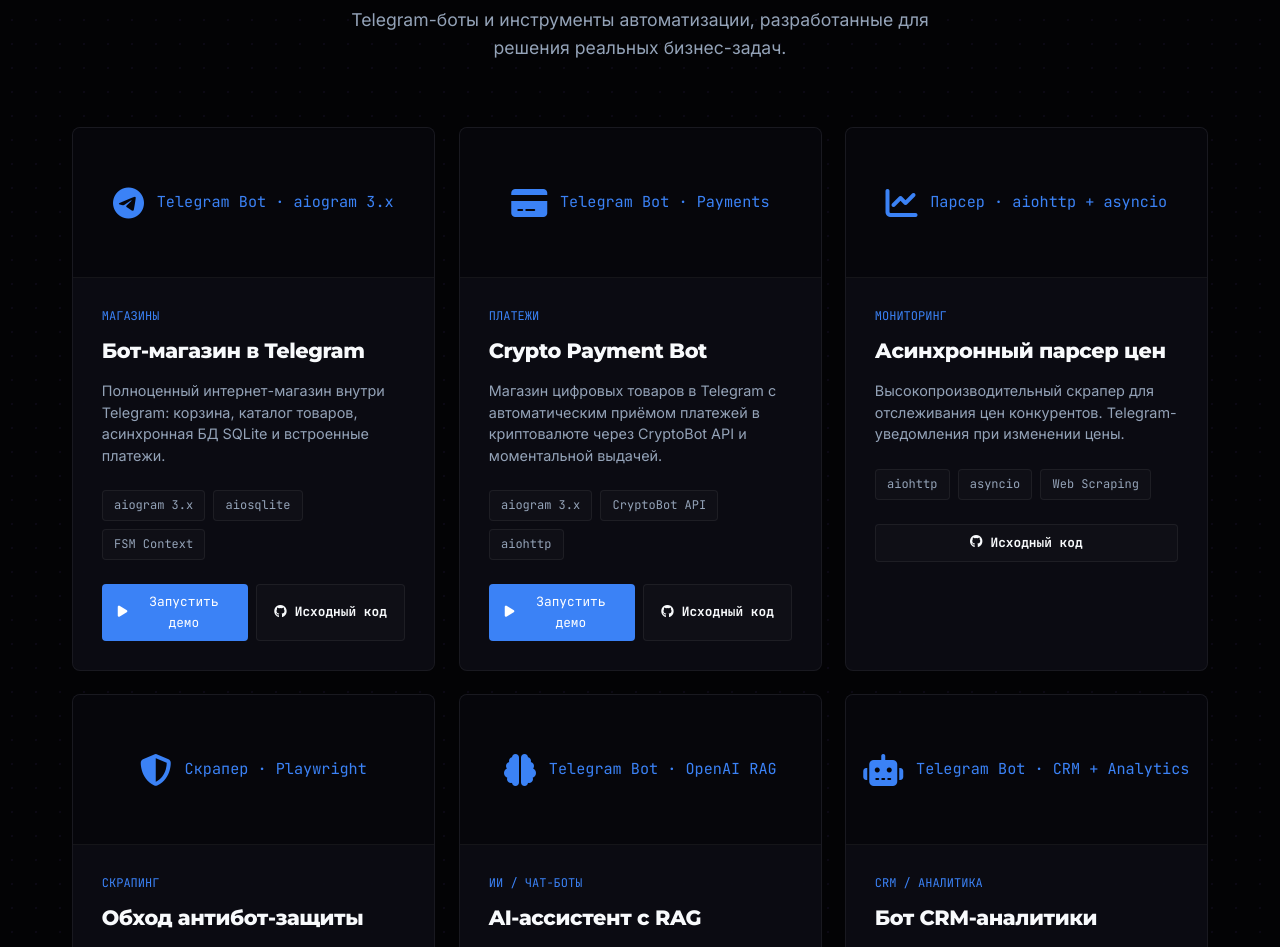
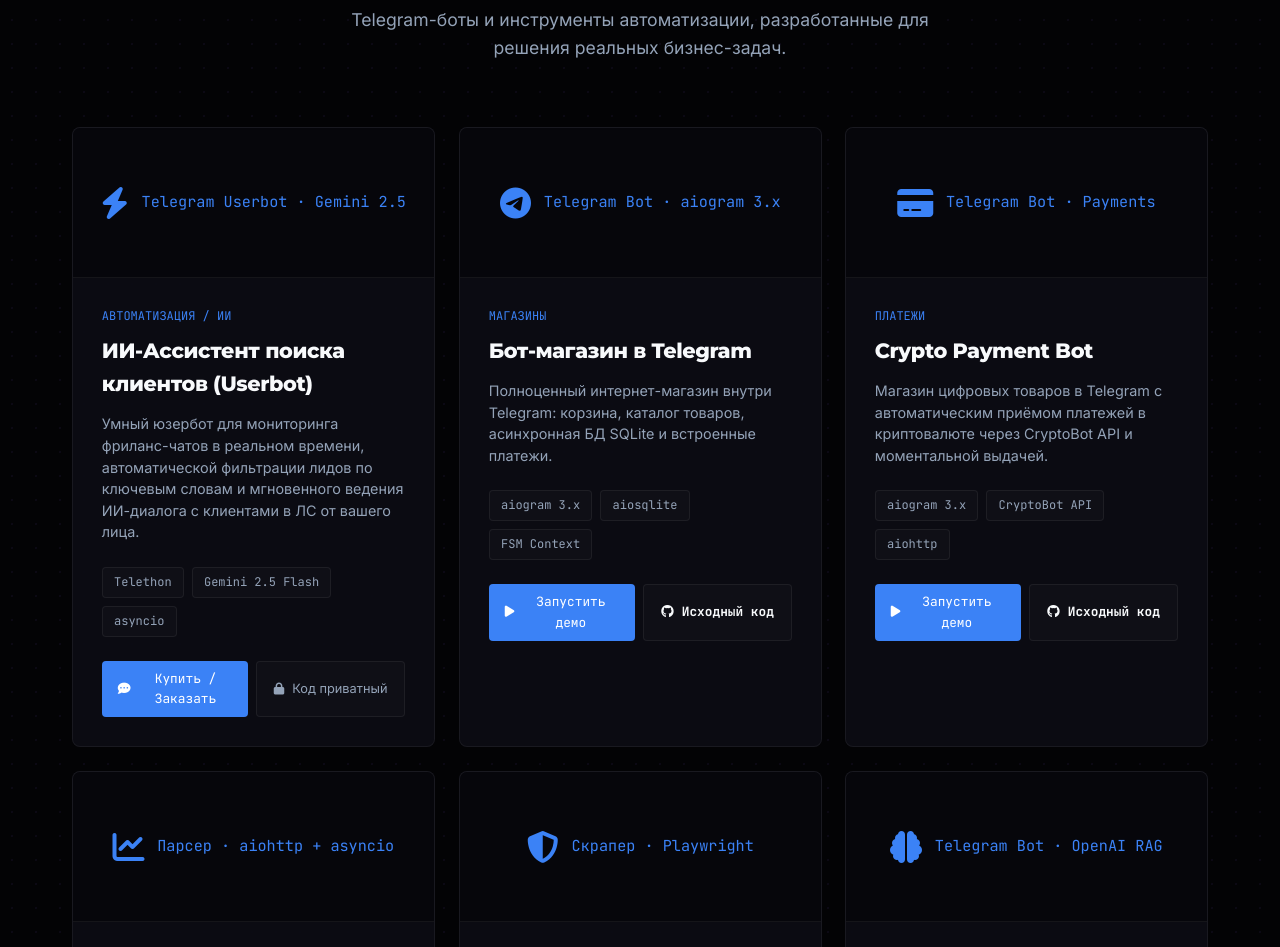
Before and after one commit to Rage213/nexus-labs, a React (Vite) app: page / in a window 1280 px wide. Shown: the part 3400-4347 px from the top of the page. Built offline with nearby package versions, Linux system fonts and the light colour scheme.

Commit message:
Add AI-Outreach Userbot project card to portfolio

```diff
--- a/src/components/Portfolio.jsx
+++ b/src/components/Portfolio.jsx
@@ -9,6 +9,69 @@ export default function Portfolio() {
                     <p>Telegram-боты и инструменты автоматизации, разработанные для решения реальных бизнес-задач.</p>
                 </div>
                 <div className="portfolio-grid">
+                    {/* Project 0: AI Outreach Userbot */}
+                    <div className="project-card fade-in-up" style={{ transitionDelay: '0.05s' }}>
+                        <div className="project-image">
+                            <div className="project-mockup">
+                                <i className="fa-solid fa-bolt" style={{ color: 'var(--accent-blue)', fontSize: '2rem' }}></i>
+                                <span>Telegram Userbot · Gemini 2.5</span>
+                            </div>
+                        </div>
+                        <div className="project-info">
+                            <span className="project-category">АВТОМАТИЗАЦИЯ / ИИ</span>
+                            <h3>ИИ-Ассистент поиска клиентов (Userbot)</h3>
+                            <p>Умный юзербот для мониторинга фриланс-чатов в реальном времени, автоматической фильтрации лидов по ключевым словам и мгновенного ведения ИИ-диалога с клиентами в ЛС от вашего лица.</p>
+                            <div className="project-tags">
+                                <span>Telethon</span>
+                                <span>Gemini 2.5 Flash</span>
+                                <span>asyncio</span>
+                            </div>
+                            <div className="project-links" style={{ marginTop: '1.5rem', display: 'flex', gap: '0.5rem' }}>
+                                <a
+                                    href="https://t.me/knrcharge"
+                                    target="_blank"
+                                    rel="noreferrer"
+                                    className="btn btn-primary"
+                                    style={{
+                                        fontSize: '0.8rem',
+                                        padding: '0.5rem 1rem',
+                                        flex: 1,
+                                        textAlign: 'center',
+                                        display: 'inline-flex',
+                                        alignItems: 'center',
+                                        justifyContent: 'center',
+                                        gap: '0.5rem',
+                                        textDecoration: 'none',
+                                        color: '#fff',
+                                        background: 'var(--accent-blue)',
+                                        borderRadius: '4px',
+                                        fontWeight: '500',
+                                        transition: 'opacity 0.2s'
+                                    }}
+                                >
+                                    <i className="fa-solid fa-comment-dots"></i> Купить / Заказать
+                                </a>
+                                <span
+                                    style={{
+                                        fontSize: '0.8rem',
+                                        padding: '0.5rem 1rem',
+                                        flex: 1,
+                                        textAlign: 'center',
+                                        display: 'inline-flex',
+                                        alignItems: 'center',
+                                        justifyContent: 'center',
+                                        gap: '0.5rem',
+                                        border: '1px solid var(--border-color)',
+                                        background: 'rgba(255, 255, 255, 0.02)',
+                                        color: 'var(--text-secondary)',
+                                        borderRadius: '4px'
+                                    }}
+                                >
+                                    <i className="fa-solid fa-lock" style={{ fontSize: '0.75rem' }}></i> Код приватный
+                                </span>
+                            </div>
+                        </div>
+                    </div>
                     {/* Project 1 */}
                     <div className="project-card fade-in-up" style={{ transitionDelay: '0.1s' }}>
                         <div className="project-image">
```
